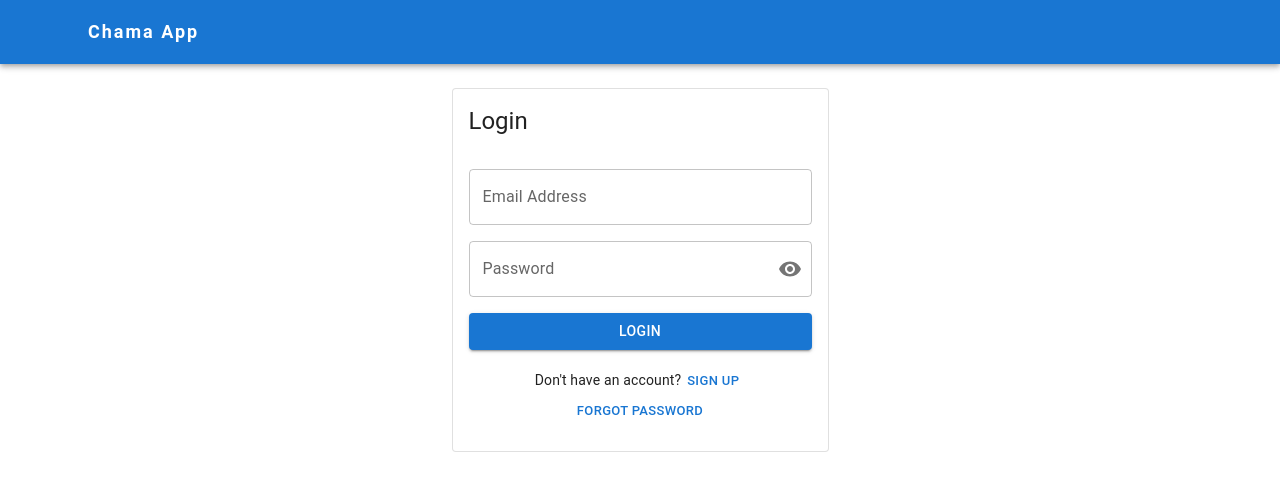
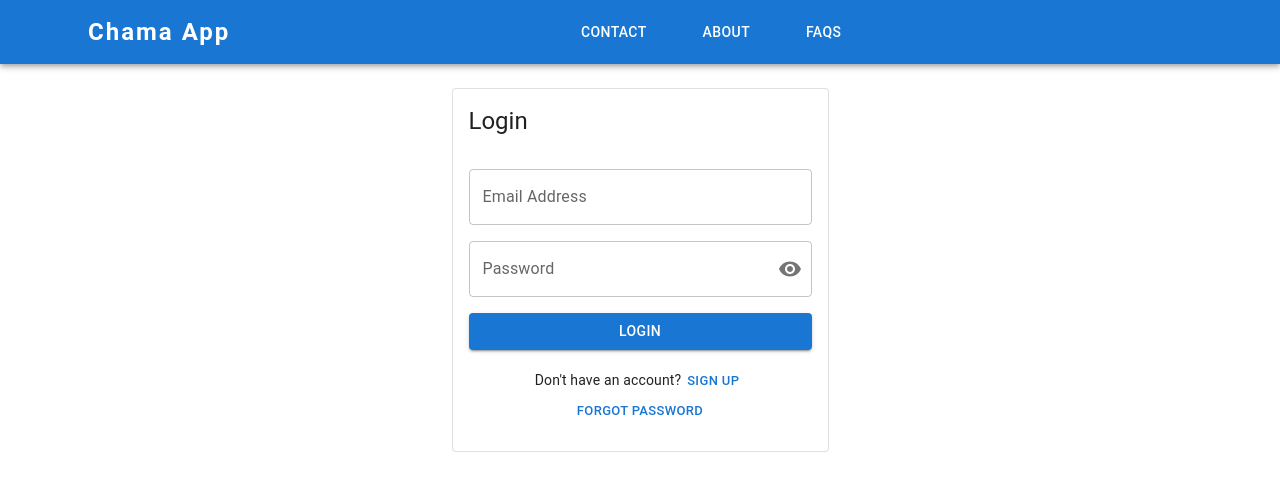
Before and after one commit to Gibson-Gichuru/chama_app, a React (Create React App) app: page / in a window 1280 px wide. Shown: the top 490 px of the page. Built offline with nearby package versions, Linux system fonts and the light colour scheme.

Commit message:
Navbar items update

```diff
--- a/src/App.js
+++ b/src/App.js
@@ -4,11 +4,14 @@ import Home from "./pages/Home";
 import ResetPassword from "./pages/ResetPassword";
 import ConfirmAccount from "./pages/ConfirmAccount";
 import {Box} from "@mui/material";
+import NavItem from "./components/NavItem";
 import {
   Route,
   Routes,
   Navigate
 } from "react-router-dom";
+import {navigationLinks} from "./data/navdata";
+
 function App() {
 
   return (
@@ -20,6 +23,9 @@ function App() {
           <Route path="/reset/password/:userToken" element={<ResetPassword/>}/>
           <Route path="/account/confirm/:userToken" element={<ConfirmAccount/>}/>
           <Route path="*" element={<Navigate to="/" replace/>}/>
+          {navigationLinks.map((item,index)=>(
+            <Route path={`${item.title.toLowerCase()}`} element={<NavItem item={item}/>}/>
+          ))}
         </Routes>
       </Box>
   );
--- /dev/null
+++ b/src/components/NavItem.js
@@ -0,0 +1,19 @@
+import Main from "./MainContainer";
+import {
+    Typography,
+    Box,
+} from "@mui/material";
+
+const NavItem = ({item})=>{
+
+    return (
+        <Main>
+            <Typography variant="h5" sx={{ letterSpacing:2, fontWeight:700}}>{item.title}</Typography>
+            <Box sx={{maxWidth:500}}>
+
+            </Box>
+        </Main>
+    )
+}
+
+export default NavItem;
--- a/src/components/Navigation.js
+++ b/src/components/Navigation.js
@@ -5,18 +5,24 @@ import {
     Container,
     Typography,
     IconButton,
-
+    Button,
+    Box,
 } from "@mui/material";
 import MenuIcon from '@mui/icons-material/Menu';
-
+import {Link} from "react-router-dom";
+import { navigationLinks } from "../data/navdata";
 const Nav = ()=> {
-
     return (
 
         <AppBar position="static" component="header">
             <Container maxWidth="lg">
                 <Toolbar component="nav">
-                    <Typography variant="body2" sx={{ letterSpacing:2, fontWeight:700, fontSize:18}}>Chama App</Typography>
+                    <Typography variant="h5" sx={{ letterSpacing:2, fontWeight:700}}>Chama App</Typography>
+                    <Box sx={{mx:"auto" ,display:"flex", gap:3}}>
+                        {navigationLinks.map((item, index)=>(
+                            <Button variant="string" color="inherit" component={Link} to={`/${item.title.toLowerCase()}`} key={index} sx={{display:{xs:"none", sm:"block"}}}>{item.title}</Button>
+                        ))}
+                    </Box>
                     <IconButton size="large" sx={{display:{xs:"flex", sm:"none"}, ml:"auto"}}>
                         <MenuIcon/>
                     </IconButton>
--- /dev/null
+++ b/src/data/navdata.js
@@ -0,0 +1,20 @@
+export const navigationLinks = [
+    {
+        title:"Contact",
+        payload:{
+
+        }
+    },
+    {
+        title:"About",
+        payload:{
+
+        }
+    },
+    {
+        title:"Faqs",
+        payload:{
+
+        }
+    },
+]
```
